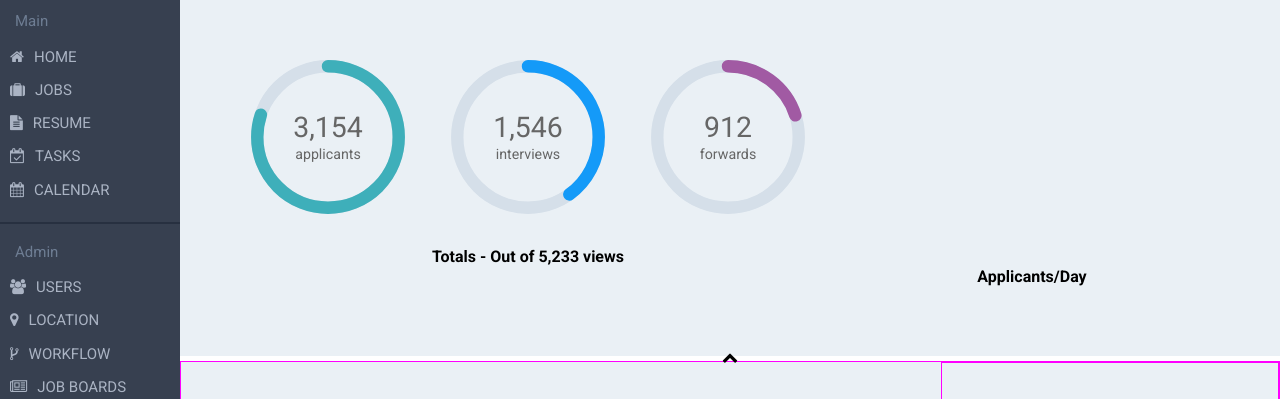
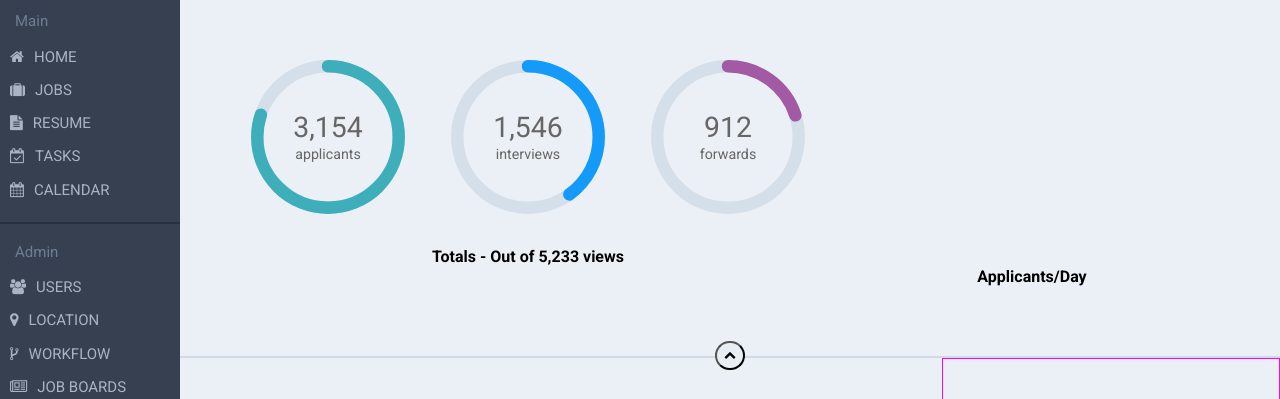
Before and after one commit to OphDub/ow-comp-challenge-3, a plain HTML site: page index.html in a window 1280 px wide. Shown: the part 186-585 px from the top of the page. Drawn offline with Linux system fonts and the light colour scheme.

Commit message:
Style statistics dropdown section Add top border for section below Add div with chevron button

```diff
--- a/index.html
+++ b/index.html
@@ -173,7 +173,11 @@
 				</div>
 			</article>
 		</section>
-		<div class="stat-chevron"><figure><i class="fa fa-chevron-up" aria-hidden="true"></i></figure></div>
+		<div class="stat-chevron">
+			<button class="chevron-button">
+				<i class="fa fa-chevron-up" aria-hidden="true"></i>
+			</button>
+		</div>
 		<section class="job-post-info">
 			<article class="job-description-card">
 				<div class="job-card-header">
--- a/styles.css
+++ b/styles.css
@@ -378,16 +378,26 @@ header {
 	display: flex;
 	justify-content: center;
 	align-items: center;
-	margin: 0;
-	height: 5px;
+	height: 0;
+}
+
+.stat-chevron:hover {
+	background-color: #FFFFFF;
+}
+
+.chevron-button {
+	border-radius: 60px;
+  padding: 0.5em 0.6em;
+  background-color: #E7EEF4;
+  font-size: 12px;
 }
 
 /*Job Description Styling*/
 .job-post-info {
-	border: magenta 1px solid;
 	display: flex;
 	flex-direction: row;
 	background-color: #EAF0F5;
+	border-top: #CFDAE6 2px solid;
 }
 
 .job-card-header {
```
